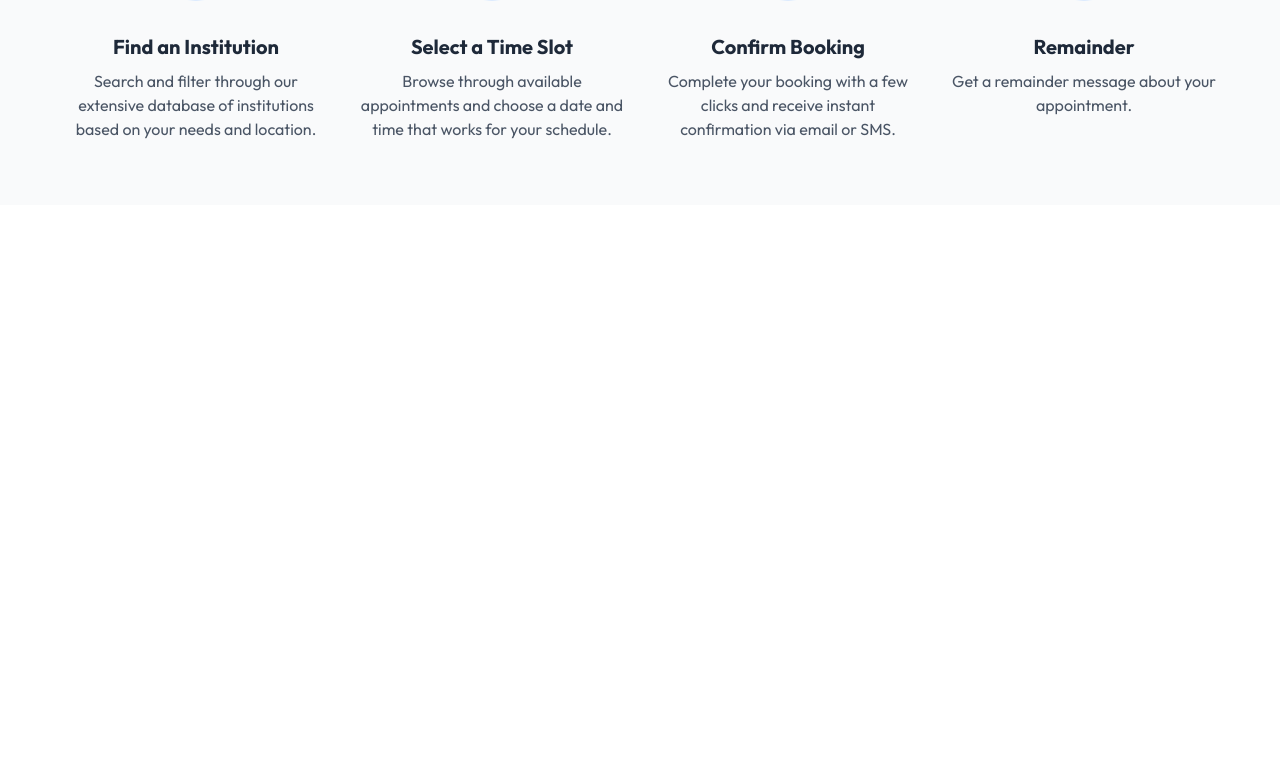
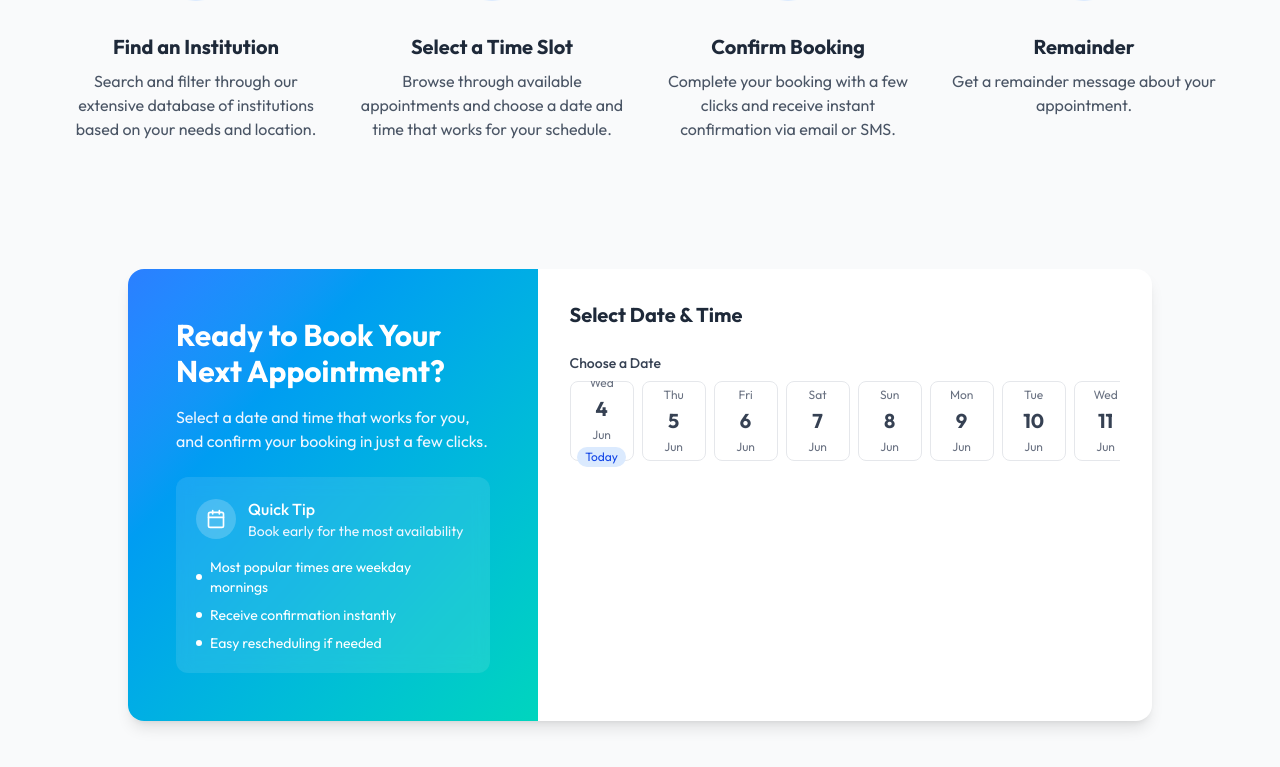
Before and after one commit to Holuwaphemmy01/Qpass, a React (Vite) app in the folder client/: page / in a window 1280 px wide. Shown: the part 2148-2915 px from the top of the page. Before the commit the page ends 2353 px from the top, so only its background shows below. Built offline with nearby package versions, Linux system fonts and the light colour scheme.

Commit message:
Booking process

```diff
--- /dev/null
+++ b/client/src/components/BookingProcess.tsx
@@ -0,0 +1,163 @@
+import React, { useState } from 'react';
+import { Calendar } from 'lucide-react';
+import { generateTimeSlots } from '../utils/data';
+
+export const BookingProcess: React.FC = () => {
+  const [selectedDate, setSelectedDate] = useState<Date | null>(null);
+  const [selectedTime, setSelectedTime] = useState<string | null>(null);
+
+  const handleDateSelect = (date: Date) => {
+    setSelectedDate(date);
+    setSelectedTime(null);
+  };
+
+  const generateCalendarDays = () => {
+    const days = [];
+    const today = new Date();
+
+    for (let i = 0; i < 14; i++) {
+      const date = new Date();
+      date.setDate(today.getDate() + i);
+      days.push(date);
+    }
+
+    return days;
+  };
+
+  const calendarDays = generateCalendarDays();
+  const timeSlots = generateTimeSlots();
+
+  const availableTimeSlots = timeSlots.filter(() => Math.random() > 0.3);
+
+  return (
+    <section className="py-16 bg-gray-50">
+      <div className="container mx-auto px-4">
+        <div className="bg-white rounded-2xl shadow-lg overflow-hidden max-w-5xl mx-auto">
+          <div className="md:flex">
+
+            <div className="md:w-2/5 bg-gradient-to-br from-blue-500 to-teal-400 text-white p-8 md:p-12">
+              <div className="h-full flex flex-col justify-between">
+                <div>
+                  <h2 className="text-3xl font-bold mb-4">Ready to Book Your Next Appointment?</h2>
+                  <p className="text-blue-50 mb-6">
+                    Select a date and time that works for you, and confirm your booking in just a few clicks.
+                  </p>
+                </div>
+
+                <div className="bg-white/10 backdrop-blur-sm rounded-xl p-5">
+                  <div className="flex items-center mb-4">
+                    <div className="w-10 h-10 rounded-full bg-white/20 flex items-center justify-center mr-3">
+                      <Calendar className="h-5 w-5 text-white" />
+                    </div>
+                    <div>
+                      <p className="font-medium">Quick Tip</p>
+                      <p className="text-sm text-blue-50">Book early for the most availability</p>
+                    </div>
+                  </div>
+
+                  <ul className="space-y-2 text-sm">
+                    <li className="flex items-center">
+                      <span className="w-1.5 h-1.5 rounded-full bg-white mr-2" />
+                      Most popular times are weekday mornings
+                    </li>
+                    <li className="flex items-center">
+                      <span className="w-1.5 h-1.5 rounded-full bg-white mr-2" />
+                      Receive confirmation instantly
+                    </li>
+                    <li className="flex items-center">
+                      <span className="w-1.5 h-1.5 rounded-full bg-white mr-2" />
+                      Easy rescheduling if needed
+                    </li>
+                  </ul>
+                </div>
+              </div>
+            </div>
+
+            <div className="md:w-3/5 p-8">
+              <h3 className="text-xl font-bold text-gray-800 mb-6">Select Date & Time</h3>
+
+              <div className="mb-8">
+                <label className="block text-gray-700 text-sm font-medium mb-2">
+                  Choose a Date
+                </label>
+                <div className="flex overflow-x-auto pb-2 space-x-2">
+                  {calendarDays.map((date, index) => {
+                    const isSelected = selectedDate && date.toDateString() === selectedDate.toDateString();
+                    const isToday = date.toDateString() === new Date().toDateString();
+                    const dayNames = ['Sun', 'Mon', 'Tue', 'Wed', 'Thu', 'Fri', 'Sat'];
+
+                    return (
+                      <button
+                        key={index}
+                        onClick={() => handleDateSelect(date)}
+                        className={`flex-shrink-0 w-16 h-20 rounded-lg flex flex-col items-center justify-center border transition-all ${
+                          isSelected
+                            ? 'bg-blue-500 text-white border-blue-500'
+                            : 'bg-white text-gray-700 border-gray-200 hover:border-blue-300'
+                        }`}
+                      >
+                        <span className={`text-xs ${isSelected ? 'text-blue-100' : 'text-gray-500'}`}>
+                          {dayNames[date.getDay()]}
+                        </span>
+                        <span className="text-xl font-bold my-1">{date.getDate()}</span>
+                        <span className={`text-xs ${isSelected ? 'text-blue-100' : 'text-gray-500'}`}>
+                          {date.toLocaleString('default', { month: 'short' })}
+                        </span>
+                        {isToday && (
+                          <span className={`text-xs mt-1 px-2 py-0.5 rounded-full ${
+                            isSelected ? 'bg-white/20 text-white' : 'bg-blue-100 text-blue-700'
+                          }`}>
+                            Today
+                          </span>
+                        )}
+                      </button>
+                    );
+                  })}
+                </div>
+              </div>
+
+
+              {selectedDate && (
+                <div>
+                  <label className="block text-gray-700 text-sm font-medium mb-2">
+                    Choose a Time
+                  </label>
+                  <div className="grid grid-cols-3 gap-2 sm:grid-cols-4 md:grid-cols-3 lg:grid-cols-4">
+                    {availableTimeSlots.map((time, index) => {
+                      const isSelected = time === selectedTime;
+
+                      return (
+                        <button
+                          key={index}
+                          onClick={() => setSelectedTime(time)}
+                          className={`py-2 rounded-lg text-sm font-medium transition-colors ${
+                            isSelected
+                              ? 'bg-blue-500 text-white'
+                              : 'bg-gray-100 text-gray-700 hover:bg-gray-200'
+                          }`}
+                        >
+                          {time}
+                        </button>
+                      );
+                    })}
+                  </div>
+
+                  {selectedTime && (
+                    <div className="mt-8">
+                      <button className="w-full bg-blue-500 hover:bg-blue-600 text-white py-3 rounded-lg transition-colors font-medium">
+                        Confirm Booking
+                      </button>
+                      <p className="text-center text-sm text-gray-500 mt-3">
+                        Your appointment will be confirmed instantly
+                      </p>
+                    </div>
+                  )}
+                </div>
+              )}
+            </div>
+          </div>
+        </div>
+      </div>
+    </section>
+  );
+};
--- a/client/src/pages/Home.tsx
+++ b/client/src/pages/Home.tsx
@@ -3,6 +3,7 @@ import { Hero } from '../components/Hero'
 import { CategorySection } from '../components/CategorySection'
 import { FeaturedInstitutions } from '../components/FeaturedInstitution'
 import { HowItWorks } from '../components/HowItWorks'
+import { BookingProcess } from '../components/BookingProcess'
 
 const Home = () => {
   return (
@@ -12,6 +13,7 @@ const Home = () => {
       <CategorySection/>
       <FeaturedInstitutions/>
       <HowItWorks/>
+      <BookingProcess/>
     </div>
   )
 }
```
